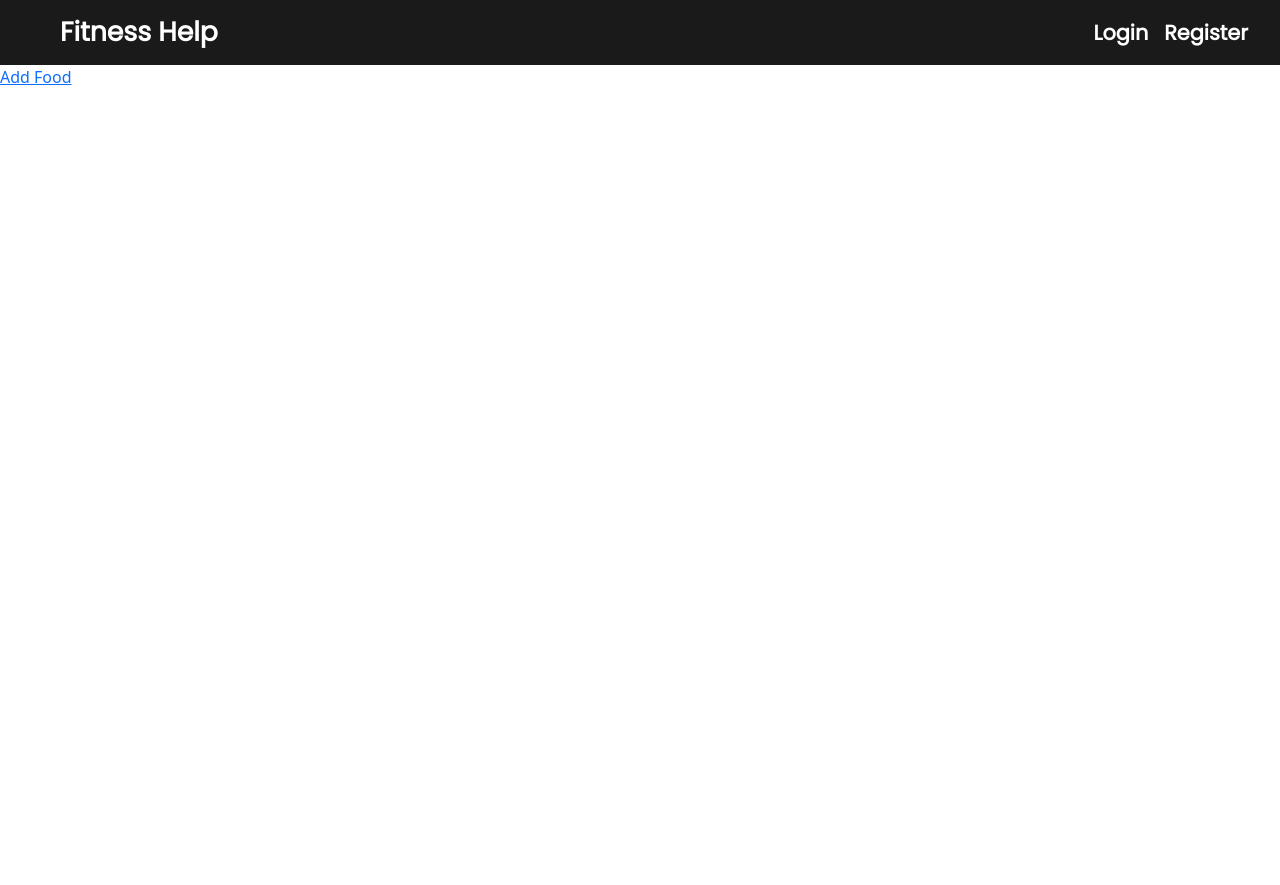
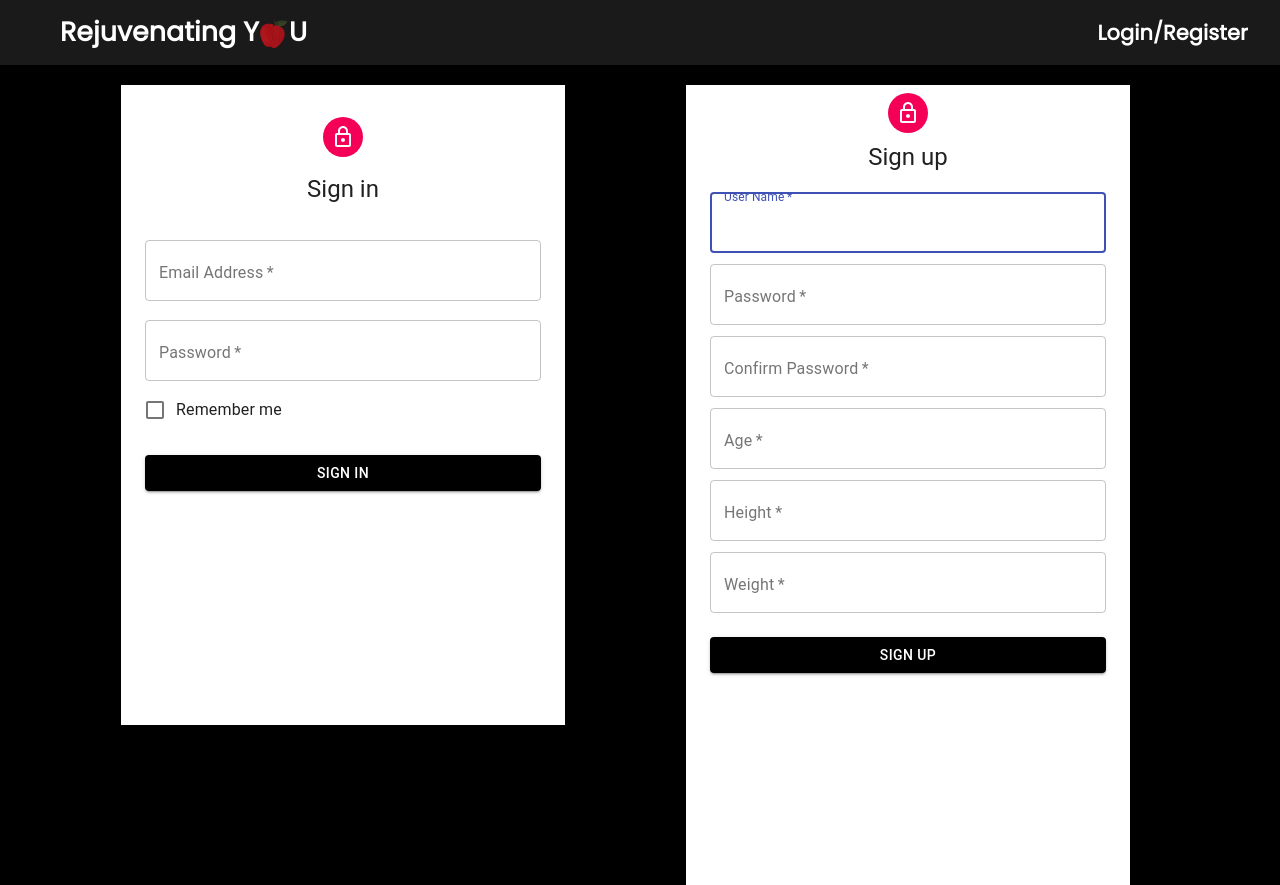
Before and after one commit to hzktb/CodingDojo_GROUP_PROJECT, a React (Create React App) app in the folder client/: page / in a window 1280 px wide. Before the commit the page ends 800 px from the top, so only its background shows below. Built offline with nearby package versions, Linux system fonts and the light colour scheme.

Commit message:
Added Login and registeration form

```diff
--- a/client/package.json
+++ b/client/package.json
@@ -3,6 +3,9 @@
   "version": "0.1.0",
   "private": true,
   "dependencies": {
+    "@material-ui/core": "^4.12.3",
+    "@material-ui/icons": "^4.11.2",
+    "@material-ui/lab": "^4.0.0-alpha.60",
     "@testing-library/jest-dom": "^5.14.1",
     "@testing-library/react": "^11.2.7",
     "@testing-library/user-event": "^12.8.3",
--- a/client/src/App.js
+++ b/client/src/App.js
@@ -5,13 +5,15 @@ import Main from "./views/Main";
 import AddFood from "./views/AddFood";
 import "../node_modules/bootstrap/dist/css/bootstrap.min.css"
 import "../node_modules/bootstrap/dist/js/bootstrap.bundle"
+import LoginRegister from "./views/LoginRegister";
 
 function App() {
   return <>
     <Navbar  isLoggedIn= {false} user="ss"/>
 
     <Switch>
-      <Route exact path="/" component={() => <Main />} ></Route>
+      <Route exact path="/" component={() => <LoginRegister />} ></Route>
+      <Route exact path="/main" component={() => <Main />} ></Route>
       <Route exact path="/addFood" component={() => <AddFood />} ></Route>
     </Switch>
     <Redirect to="/" />
--- a/client/src/components/LoginForm.js
+++ b/client/src/components/LoginForm.js
@@ -1,7 +1,111 @@
 import React from "react";
+import Avatar from "@material-ui/core/Avatar";
+import Button from "@material-ui/core/Button";
+import CssBaseline from "@material-ui/core/CssBaseline";
+import TextField from "@material-ui/core/TextField";
+import FormControlLabel from "@material-ui/core/FormControlLabel";
+import Checkbox from "@material-ui/core/Checkbox";
+import Link from "@material-ui/core/Link";
+import Grid from "@material-ui/core/Grid";
+import LockOutlinedIcon from "@material-ui/icons/LockOutlined";
+import Typography from "@material-ui/core/Typography";
+import { makeStyles } from "@material-ui/core/styles";
+import Container from "@material-ui/core/Container";
+
+const useStyles = makeStyles(theme => ({
+  root: {
+    height: "80vh",
+    backgroundColor: "white",
+    margin: '20px auto',
+  },
+
+  paper: {
+    marginTop: theme.spacing(2),
+    display: "flex",
+    flexDirection: "column",
+    alignItems: "center"
+  },
+
+  avatar: {
+    margin: theme.spacing(2),
+    backgroundColor: theme.palette.secondary.main
+  },
+
+  form: {
+    width: "100%", // Fix IE 11 issue.
+    marginTop: theme.spacing(3)
+  },
+  submit: {
+    margin: theme.spacing(3, 0, 2),
+    backgroundColor: "black",
+    color: "white",
+    '&:hover': {
+      backgroundColor: '#a01217',
+      color: 'black',
+  },
+  }
+}));
 
 function LoginForm() {
-  return <div></div>;
+  const classes = useStyles();
+
+  return (
+    <Container component="main" maxWidth="xs" className={classes.root}>
+      <CssBaseline />
+      <div className={classes.paper}>
+        <Avatar className={classes.avatar}>
+          <LockOutlinedIcon />
+        </Avatar>
+        <Typography component="h1" variant="h5">
+          Sign in
+        </Typography>
+        <form className={classes.form} noValidate>
+          <TextField
+            variant="outlined"
+            margin="normal"
+            required
+            fullWidth
+            id="email"
+            label="Email Address"
+            name="email"
+            autoComplete="email"
+            // onChange={(e) => setEmail(e.target.value)}
+            // error={err ? true : false}
+            // helperText={err}
+            autoFocus
+          />
+          <TextField
+            variant="outlined"
+            margin="normal"
+            required
+            fullWidth
+            name="password"
+            label="Password"
+            type="password"
+            id="password"
+            autoComplete="current-password"
+            // onChange={(e) => setPassword(e.target.value)}
+            // error={passErr ? true : false}
+            // helperText={passErr}
+          />
+          <FormControlLabel
+            control={<Checkbox value="remember" color="primary" />}
+            label="Remember me"
+          />
+          <Button
+            type="submit"
+            fullWidth
+            variant="contained"
+            color="primary"
+            className={classes.submit}
+            // onClick={handleSubmit}
+          >
+            Sign In
+          </Button>
+        </form>
+      </div>
+    </Container>
+  );
 }
 
 export default LoginForm;
--- a/client/src/components/RegisterForm.js
+++ b/client/src/components/RegisterForm.js
@@ -1,7 +1,179 @@
 import React from "react";
+import {
+  Avatar,
+  Button,
+  CssBaseline,
+  TextField,
+  Link,
+  Grid,
+  Typography,
+  makeStyles,
+  Container} from "@material-ui/core";
+
+import LockOutlinedIcon from "@material-ui/icons/LockOutlined";
+
+const useStyles = makeStyles(theme => ({
+  root: {
+    height: "100vh",
+    backgroundColor: "white",
+    margin: "20px 150px 0px 0px",
+  },
+  paper: {
+    marginTop: theme.spacing(2),
+    display: "flex",
+    flexDirection: "column",
+    alignItems: "center"
+  },
+  avatar: {
+    margin: theme.spacing(1),
+    backgroundColor: theme.palette.secondary.main
+  },
+  form: {
+    width: "100%", // Fix IE 11 issue.
+    marginTop: theme.spacing(3),
+  },
+  submit: {
+    margin: theme.spacing(3, 0, 2),
+    backgroundColor: "black",
+    color: "white",
+    '&:hover': {
+      backgroundColor: '#a01217',
+      color: 'black',
+  },
+  },
+}));
 
 function RegisterForm() {
-  return <div></div>;
+  const classes = useStyles();
+
+  return <div>
+    <Container component="main" maxWidth="xs" className={classes.root}>
+      <CssBaseline />
+      <div className={classes.paper}>
+        <Avatar className={classes.avatar}>
+          <LockOutlinedIcon />
+        </Avatar>
+        <Typography component="h1" variant="h5">
+          Sign up
+        </Typography>
+        <form className={classes.form} noValidate>
+          <Grid container spacing={2}>
+            <Grid item xs={12}>
+              <TextField
+                autoComplete="name"
+                name="userName"
+                variant="outlined"
+                required
+                fullWidth
+                id="userName"
+                label="User Name"
+                // value={userName}
+                // onChange={(e) => setUserName(e.target.value)}
+                // error={err.name ? true : false}
+                // helperText={err.name ? err.name.message : "" }
+                autoFocus
+              />
+            </Grid>
+            <Grid item xs={12}>
+              <TextField
+                variant="outlined"
+                required
+                fullWidth
+                name="password"
+                label="Password"
+                type="password"
+                id="password"
+                autoComplete="current-password"
+                // value={password}
+                // onChange={(e) => setPassword(e.target.value)}
+                // error={err.password ? true : false}
+                // helperText={err.password ? err.password.message : "" }
+              />
+            </Grid>
+            <Grid item xs={12}>
+              <TextField
+                variant="outlined"
+                required
+                fullWidth
+                name="confirm password"
+                label="Confirm Password"
+                type="password"
+                id="confirm password"
+                // value={confirmPassword}
+                // onChange={(e) => setConfirmPassword(e.target.value)}
+                // error={err.confirmPassword ? true : false}
+                // helperText={err.confirmPassword ? err.confirmPassword.message : "" }
+              />
+            </Grid>
+
+            <Grid item xs={12}>
+              <TextField
+                variant="outlined"
+                required
+                fullWidth
+                id="age"
+                label="Age"
+                name="age"
+                autoComplete="Age"
+                // value={email}
+                // onChange={(e) => setEmail(e.target.value)}
+                // error={err.email ? true : false}
+                // helperText={err.email ? err.email.message : "" }
+              />
+            </Grid>
+
+            <Grid item xs={12}>
+              <TextField
+                variant="outlined"
+                required
+                fullWidth
+                id="height"
+                label="Height"
+                name="height"
+                placeholder="Enter your height in feet/inches"
+                autoComplete="Age"
+                // value={email}
+                // onChange={(e) => setEmail(e.target.value)}
+                // error={err.email ? true : false}
+                // helperText={err.email ? err.email.message : "" }
+              />
+            </Grid>
+
+            <Grid item xs={12}>
+              <TextField
+                variant="outlined"
+                required
+                fullWidth
+                id="weight"
+                label="Weight"
+                name="weight"
+                placeholder="Enter your weight in pounds(lbs)"
+                autoComplete="wight"
+                // value={email}
+                // onChange={(e) => setEmail(e.target.value)}
+                // error={err.email ? true : false}
+                // helperText={err.email ? err.email.message : "" }
+              />
+            </Grid>
+
+          </Grid>
+          <Button
+            type="submit"
+            fullWidth
+            variant="contained"
+            color="primary"
+            className={classes.submit}
+            // onClick = {handleSubmit}
+          >
+            Sign Up
+          </Button>
+        </form>
+      </div>
+      {/* <Box mt={5}>
+        <MadeWithLove />
+      </Box> */}
+    </Container>
+  </div>;
 }
 
 export default RegisterForm;
--- a/client/src/utils/Navbar/Navbar.js
+++ b/client/src/utils/Navbar/Navbar.js
@@ -2,6 +2,7 @@ import React from 'react'
 import './styles.css';
 import { NavLink, useHistory } from 'react-router-dom'
 import axios from 'axios';
+import Apple from '../../images/applegif.gif'
 
 function Navbar(props) {
   let history = useHistory()
@@ -34,7 +35,7 @@ function Navbar(props) {
           <div className="col-12 mx-auto p-0">
             <nav className="navbar navbar-expand-lg">
               <div className="container-fluid">
-              <NavLink className="nav-link" to="/"><span className="navbar-brand mb-0 h1 ">Fitness Help</span></NavLink>
+              <NavLink className="nav-link" to="/"><span className="navbar-brand mb-0 h1 ">Rejuvenating Y<img src={Apple} alt="apple" style={{width:"30px", height:"30px"}}/>u</span></NavLink>
                 <button className="navbar-toggler" type="button" data-bs-toggle="collapse" data-bs-target="#navbarSupportedContent" aria-controls="navbarSupportedContent" aria-expanded="false" aria-label="Toggle navigation">
                   <span className="navbar-toggler-icon"></span>
                 </button>
@@ -57,11 +58,11 @@ function Navbar(props) {
                 <div className="collapse navbar-collapse" id="navbarSupportedContent">
                   <ul className="navbar-nav ms-auto mb-2 mb-lg-0">
                     <li className="nav-item">
-                      <NavLink activeClassName="menu-active" exact className="nav-link active" aria-current="page" to="/signin">Login</NavLink>
+                      <NavLink activeClassName="menu-active" exact className="nav-link active" aria-current="page" to="/signin">Login/Register</NavLink>
                     </li>
-                    <li className="nav-item">
+                    {/* <li className="nav-item">
                       <NavLink activeClassName="menu-active" className="nav-link" to="/registration">Register</NavLink>
-                    </li>
+                    </li> */}
                   </ul>
                 </div>
                 }
--- a/client/src/views/LoginRegister.js
+++ b/client/src/views/LoginRegister.js
@@ -1,7 +1,13 @@
 import React from "react";
+import LoginForm from "../components/LoginForm";
+import RegisterForm from "../components/RegisterForm";
+
 
 function LoginRegister() {
-  return <div></div>;
+  return <div style={{display:"flex", justifyContent: "space-between", backgroundColor:"black"}}>
+    <LoginForm />
+    <RegisterForm />
+  </div>;
 }
 
 export default LoginRegister;
```
Also changed, not shown: client/src/images/applegif.gif (added), 1 other file (tests, documents, lock files or other folders).
